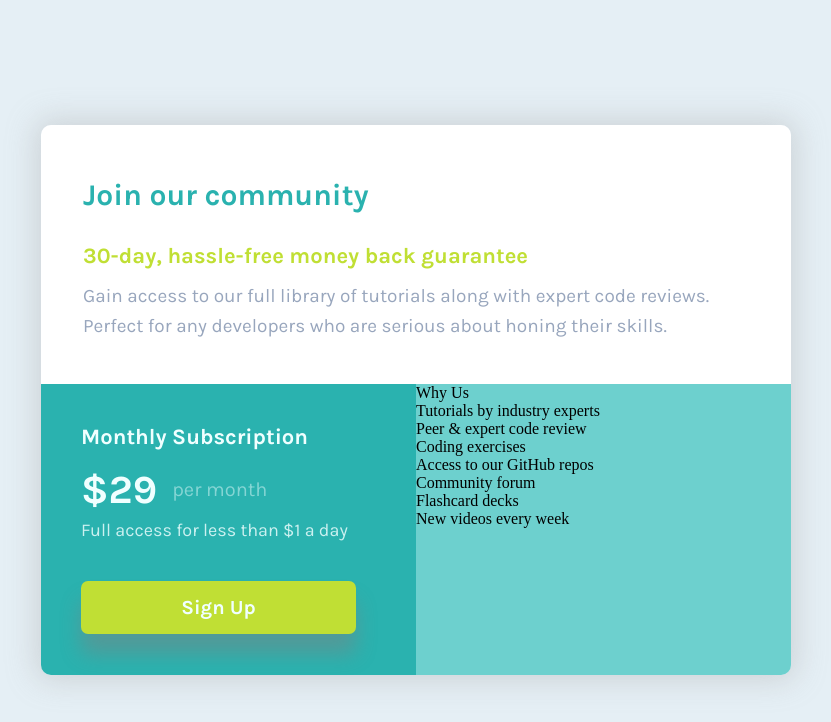
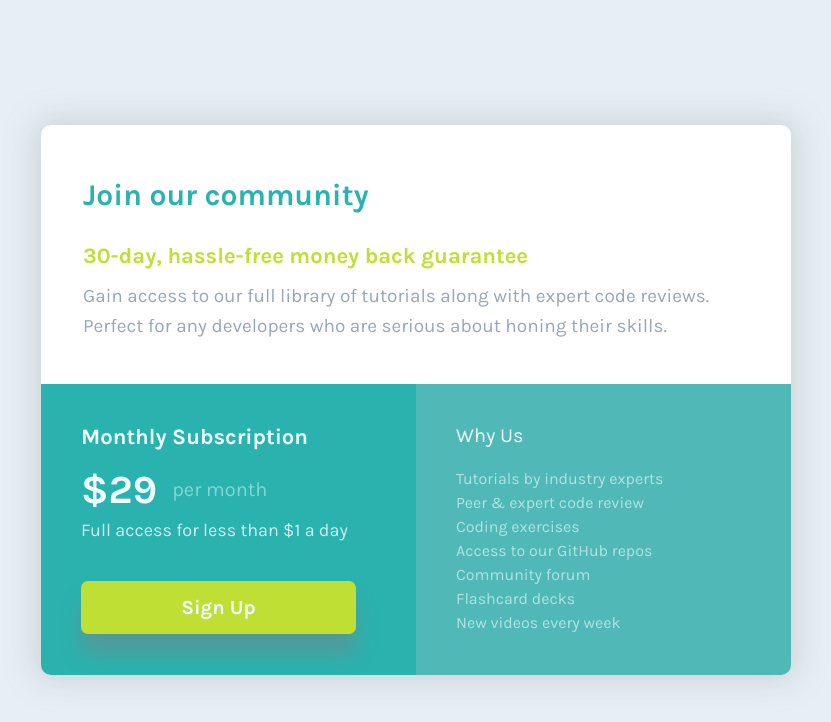
Before and after one commit to Neel-07/Single-Price-Grid-Component, a plain HTML site: page single-price-grid-component-master/index.html in a window 1280 px wide. Shown: the whole page, without its empty margins (224-1055 px from the left). Drawn offline with Linux system fonts and the light colour scheme.

Commit message:
designed right_content

```diff
--- a/single-price-grid-component-master/style.css
+++ b/single-price-grid-component-master/style.css
@@ -115,10 +115,20 @@ button{
 }
 .right_content{
     width:50%;
-    background-color: hsl(179, 51%, 62%);
+    background-color: hsl(179, 43%, 52%);
     border-bottom-right-radius: 10px;
+    padding:2.5rem;
 }
 
+.right_content p{
+    color: azure;
+    font-size: 20px;
+    font-family: "Karla", sans-serif;
+    padding-bottom:1.3rem;
+}
 .right_content ul{
     list-style-type: none;
+    color: rgba(240, 255, 255, 0.598);
+    font-family: "Karla", sans-serif;
+    line-height: 1.5;
 }
```
